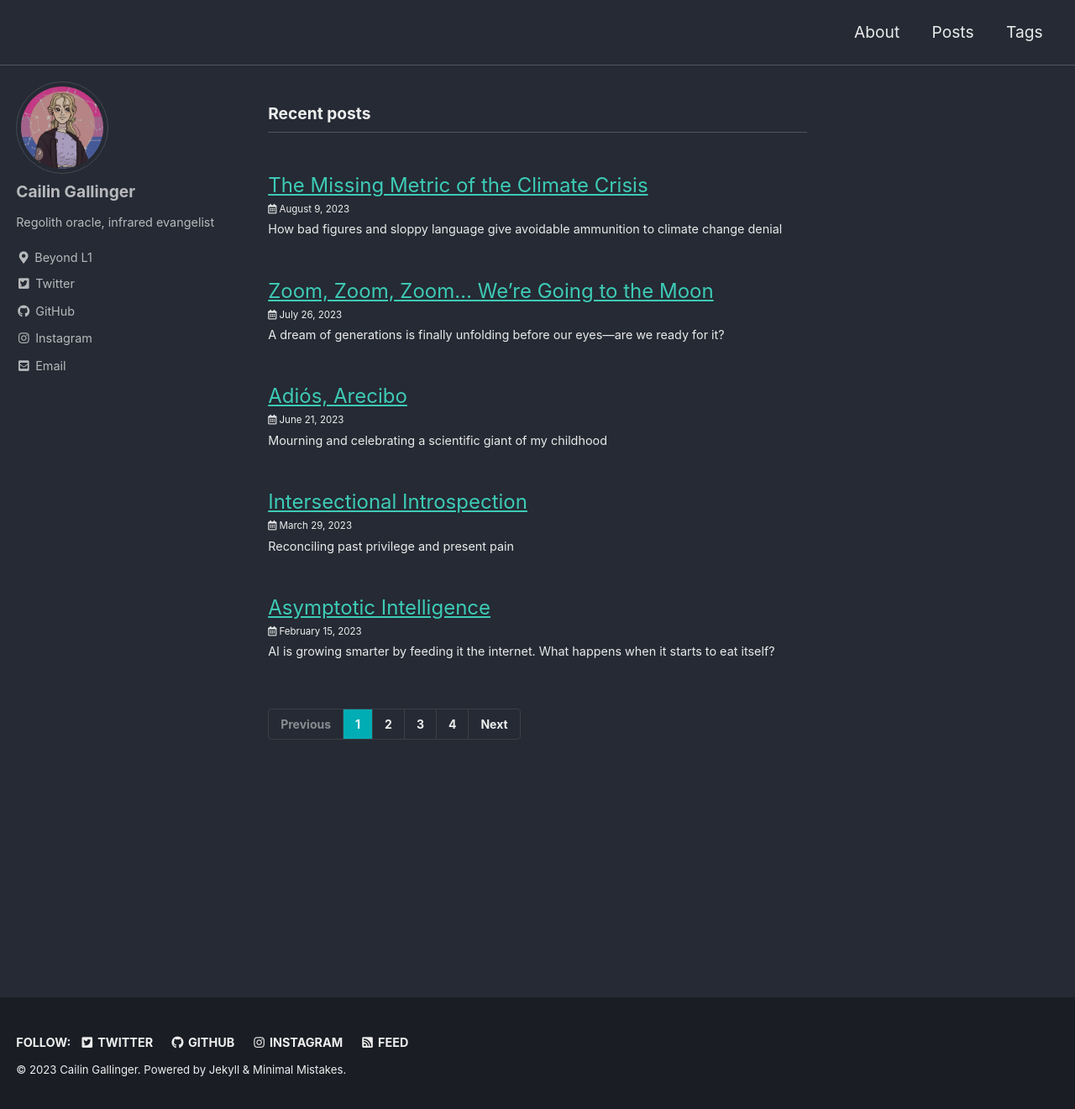
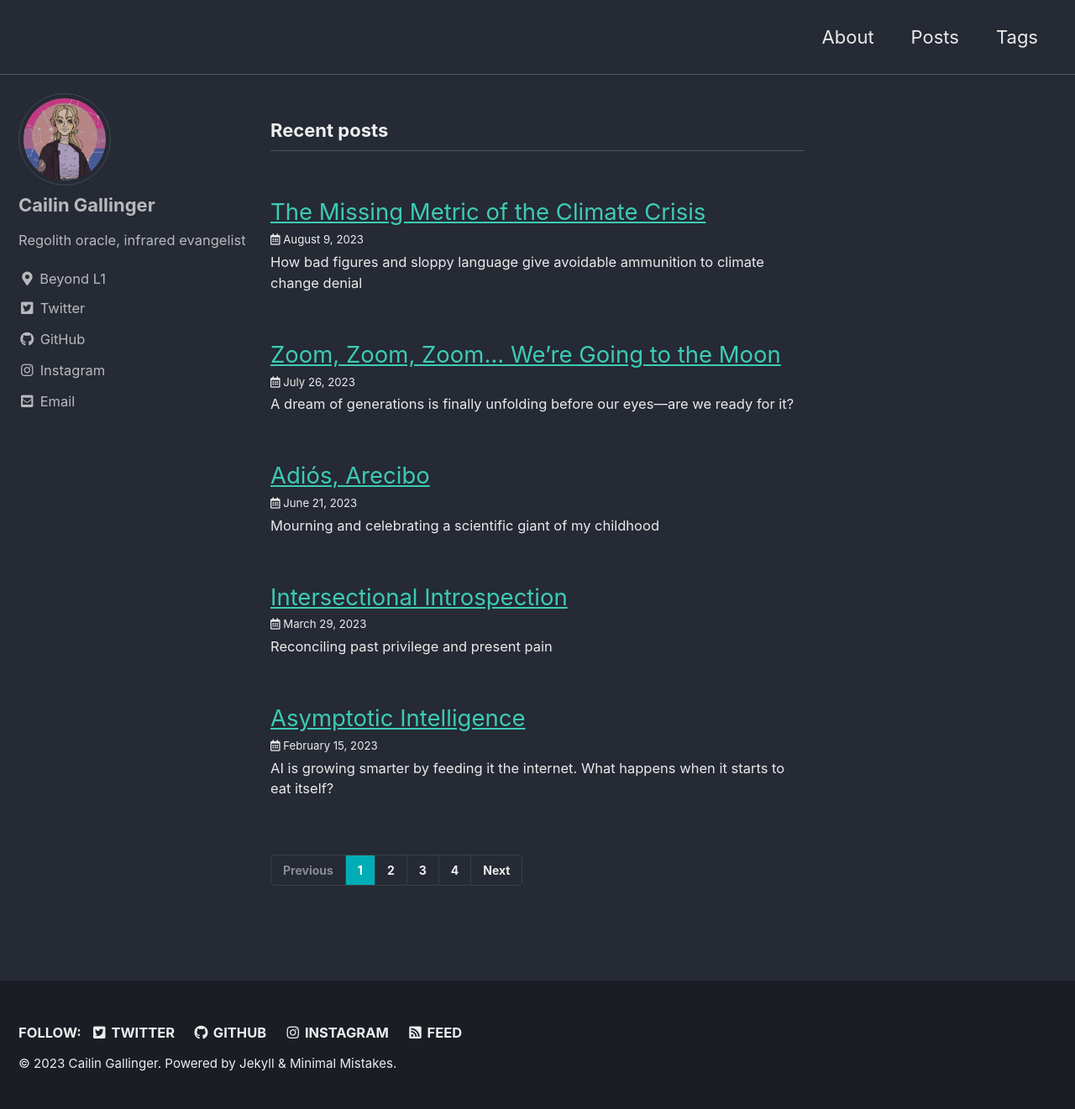
Before and after one commit to cgallinger/cgallinger.github.io, a Jekyll site: the page built from index.html, in a window 1280 px wide and 1323 px high. Shown: the whole window at 84% size. Built offline with Jekyll 4.4.1, drawn with Linux system fonts in a browser that asks for light colours; cached includes are drawn as plain includes; the list of posts is cut into pages by our own code.

Commit message:
Reset font size control in main.scss (from _reset.scss)

```diff
--- a/assets/css/main.scss
+++ b/assets/css/main.scss
@@ -16,19 +16,22 @@ search: false
 
 /* Font size stuff */
 html {
-    font-size: 0.6em; // change to whatever
+    font-size: 16px;
 
     @include breakpoint($medium) {
-      font-size: 0.8em; // change to whatever
+        font-size: 18px;
     }
 
     @include breakpoint($large) {
-      font-size: 1em; // change to whatever
+        font-size: 20px;
     }
 
     @include breakpoint($x-large) {
-      font-size: 1.2em; // change to whatever
+        font-size: 22px;
     }
+
+    -webkit-text-size-adjust: 100%;
+    -ms-text-size-adjust: 100%;
 }
 
 /* Selected elements */
```
